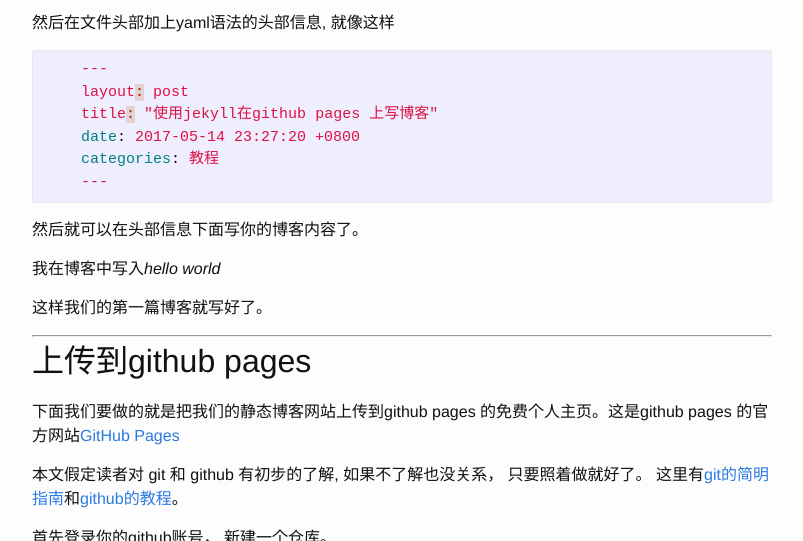
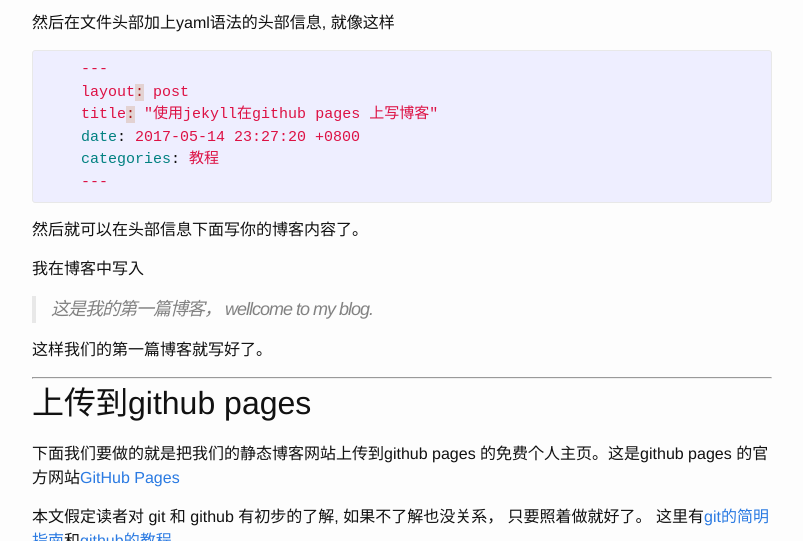
Before and after one commit to heywym/heywym.github.io, a Jekyll site: the page built from _posts/2017-05-14-jekyll-blog-on-github.md, in a window 1280 px wide and 900 px high, scrolled down 992 px, cut to the strip 0-541 px from the top of the window. Shown: the whole strip, without its empty margins (238-1041 px from the left). Built offline with Jekyll 4.4.1, drawn with Linux system fonts in a browser that asks for light colours.

```diff
--- a/_posts/2017-05-14-jekyll-blog-on-github.md
+++ b/_posts/2017-05-14-jekyll-blog-on-github.md
@@ -51,7 +51,9 @@
 
 然后就可以在头部信息下面写你的博客内容了。
 
-我在博客中写入*hello world*
+我在博客中写入
+
+> 这是我的第一篇博客， wellcome to my blog.
 
 这样我们的第一篇博客就写好了。
 
```
Also changed, not shown: _posts/2017-5-14-my-first-blog.md (+0 -2 lines).
